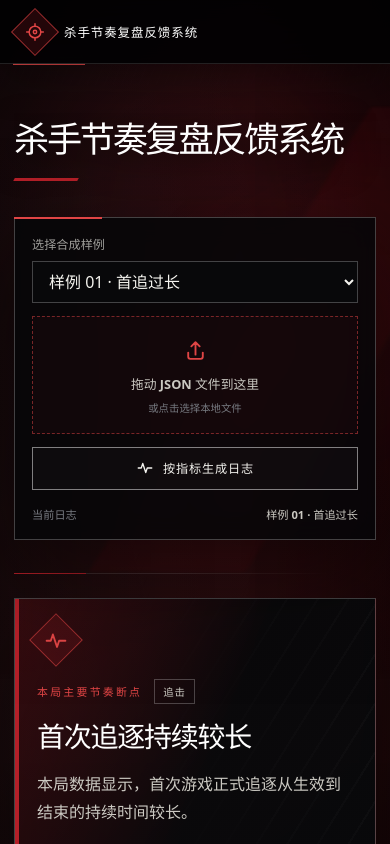
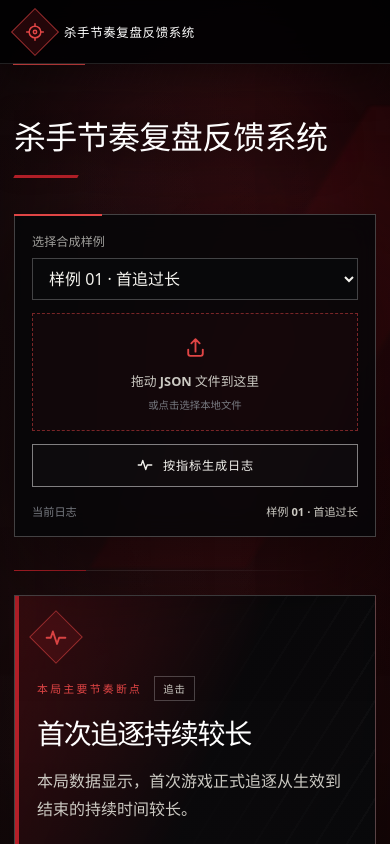
Before and after one commit to mahanggrx/killer-rhythm-review, a React (Vite) app: page / in a window 390 px wide. Shown: the top 844 px of the page. Built offline with nearby package versions, Linux system fonts and the light colour scheme.

Commit message:
修复标题换行与字体可读性 (#12)

```diff
--- a/src/styles/global.css
+++ b/src/styles/global.css
@@ -114,7 +114,7 @@ footer { position: relative; z-index: 1; }
 }
 .brand__mark svg { width: 20px; transform: rotate(-45deg); }
 .brand > span:last-child { display: grid; gap: 2px; }
-.brand strong { color: #fff; font-size: 0.92rem; font-weight: 850; letter-spacing: 0.075em; }
+.brand strong { color: #fff; font-size: 0.92rem; font-weight: 800; letter-spacing: 0.05em; }
 .brand small { color: #777a80; font-size: 0.56rem; font-weight: 700; letter-spacing: 0.15em; }
 .topbar__meta { display: flex; align-items: center; gap: 22px; color: #777a80; font-size: 0.75rem; }
 .topbar__meta strong { color: var(--muted-strong); font-family: "SFMono-Regular", Consolas, monospace; font-weight: 500; }
@@ -168,11 +168,14 @@ main { width: min(1480px, calc(100% - 48px)); margin: 0 auto; }
   max-width: 820px;
   margin: 0;
   color: #fff;
-  font-size: clamp(3rem, 6.2vw, 6.15rem);
-  font-weight: 900;
-  line-height: 0.98;
-  letter-spacing: -0.065em;
+  font-size: clamp(3rem, 6.2vw, 5.1rem);
+  font-weight: 800;
+  line-height: 1.03;
+  letter-spacing: -0.025em;
+  overflow-wrap: normal;
   text-shadow: 0 7px 36px rgb(0 0 0 / 86%);
+  white-space: nowrap;
+  word-break: keep-all;
 }
 
 .hero h1::after {
@@ -565,7 +568,7 @@ thead th { border-bottom-color: rgb(224 69 69 / 32%); }
   .hero { padding: 58px 0 58px; }
   .hero::before { right: -48vw; width: 120vw; opacity: 0.75; }
   .hero::after { bottom: 24px; }
-  .hero h1 { font-size: clamp(2.15rem, 10.5vw, 3.7rem); overflow-wrap: anywhere; }
+  .hero h1 { font-size: clamp(2rem, 8vw, 3rem); line-height: 1.05; }
   .hero h1::after { width: 64px; height: 3px; margin-top: 19px; }
   .source-controls { display: grid; grid-template-columns: 1fr; padding: 17px; }
   .source-controls .field-control, .json-dropzone, .source-status { grid-column: auto; }
@@ -597,7 +600,7 @@ thead th { border-bottom-color: rgb(224 69 69 / 32%); }
 @media (max-width: 430px) {
   .brand strong { font-size: 0.78rem; }
   .brand small, .status-dot { display: none; }
-  .hero h1 { font-size: 2.2rem; line-height: 1.05; }
+  .hero h1 { font-size: clamp(1.7rem, 8.2vw, 2.15rem); letter-spacing: -0.02em; }
   .feedback-panel { grid-template-columns: 1fr; }
   .feedback-panel__action { grid-column: auto; width: 100%; }
   .rule-row__inputs label { grid-template-columns: 1fr 92px; }
```
